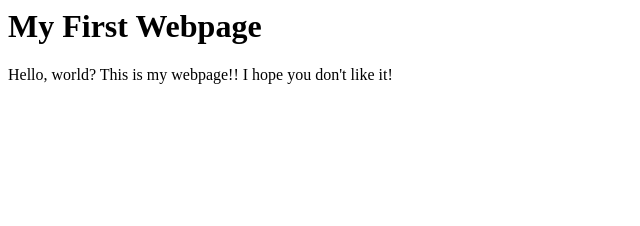
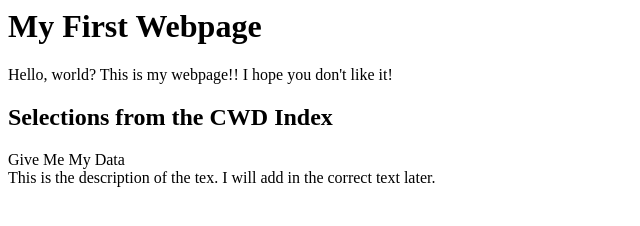
Before and after one commit to jagarcia2789/Hola-Mundo-2026, a plain HTML site: page index.html in a window 1280 px wide. Shown: the whole page, without its empty margins (0-640 px from the left). Drawn offline with Linux system fonts and the light colour scheme.

Commit message:
Add h2 and paragraph tag index.html

```diff
--- a/index.html
+++ b/index.html
@@ -5,5 +5,8 @@
   <body>
     <h1>My First Webpage</h1>
     <p> Hello, world? This is my webpage!! I hope you don't like it! </p>
+    <h2>Selections from the CWD Index</h2>
+    <p>Give Me My Data<br>
+    This is the description of the tex. I will add in the correct text later.</p>
   </body>
 </htmt>
```
